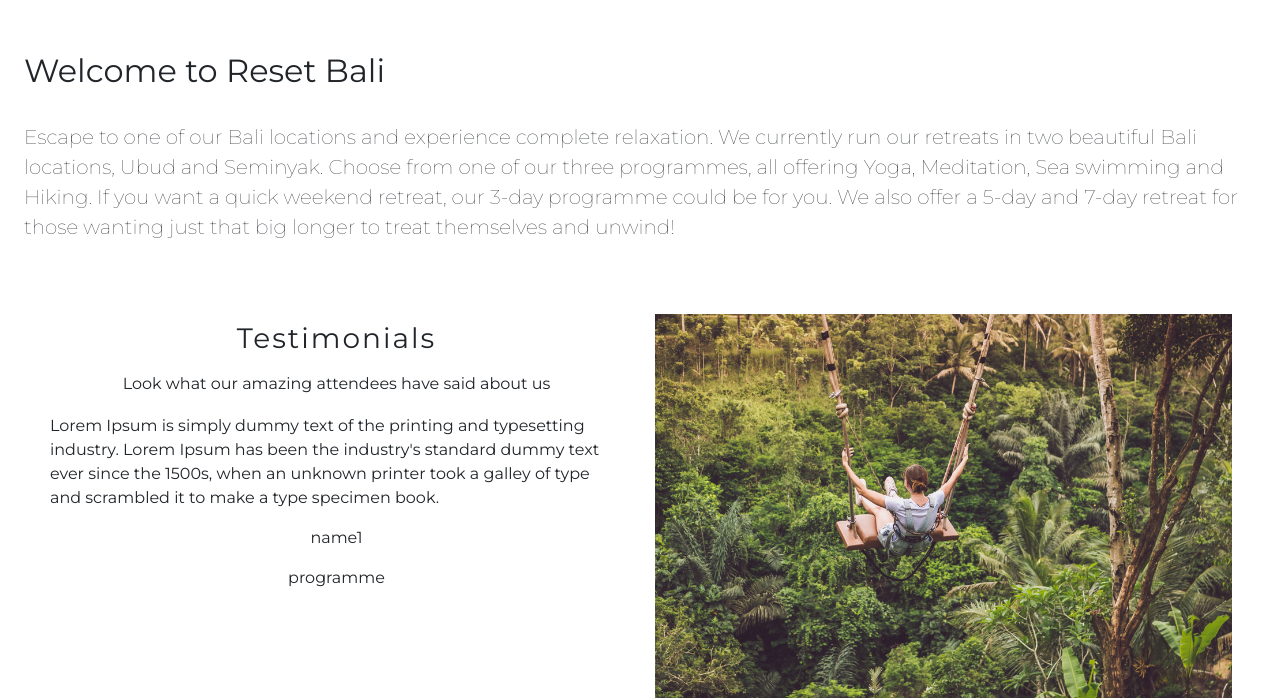
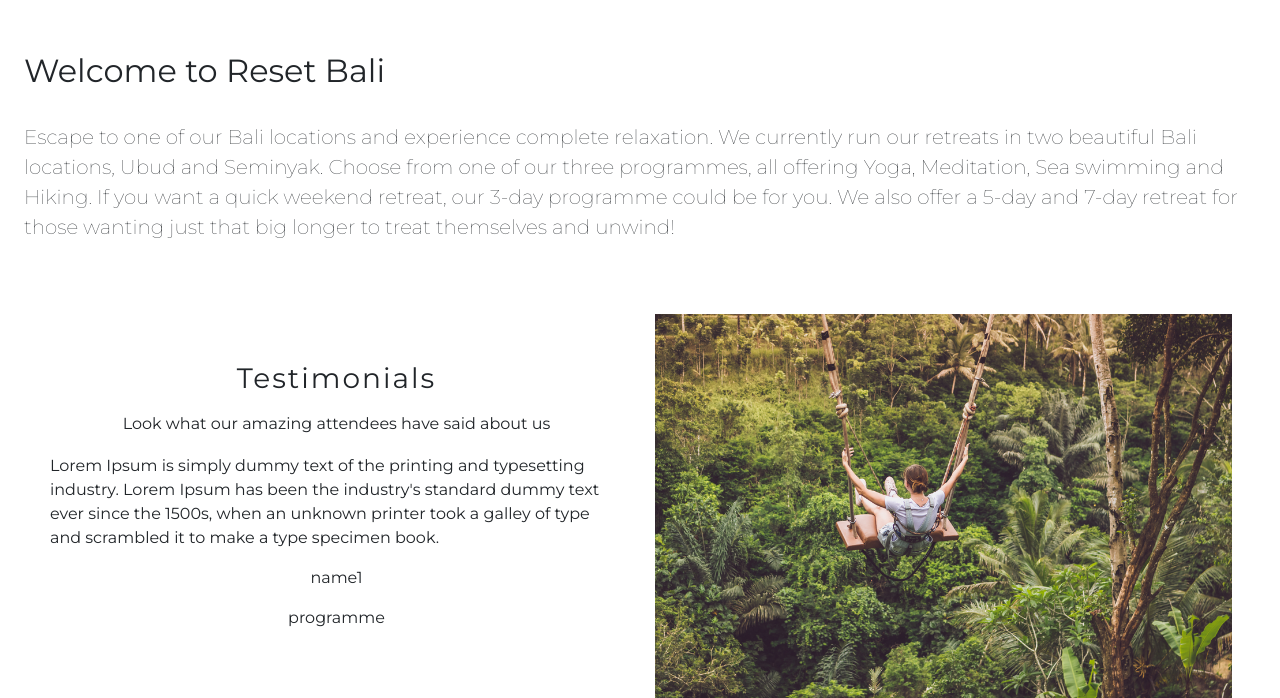
Before and after one commit to sarahob96/reset-bali, a Django app: page / in a window 1280 px wide. Shown: the part 1209-1907 px from the top of the page. Run offline with Django 3.2, Linux system fonts and the light colour scheme; some libraries are stand-ins or nearby versions.

Commit message:
add padding to the testimonials section

```diff
--- a/home/templates/home_page/index.html
+++ b/home/templates/home_page/index.html
@@ -73,7 +73,7 @@
         <div class="reviews container-fluid p-5">
             <div class="row">
             <div class="col testimonial-section">
-                <h3 class="text-center review-heading pt-2"> Testimonials </h3>
+                <h3 class="text-center review-heading pt-5"> Testimonials </h3>
                 <p class="text-center pt-2 pb-10"> Look what our amazing attendees have said about us </p>
                 <div class="testimonial-text owl-carousel">
 
```
